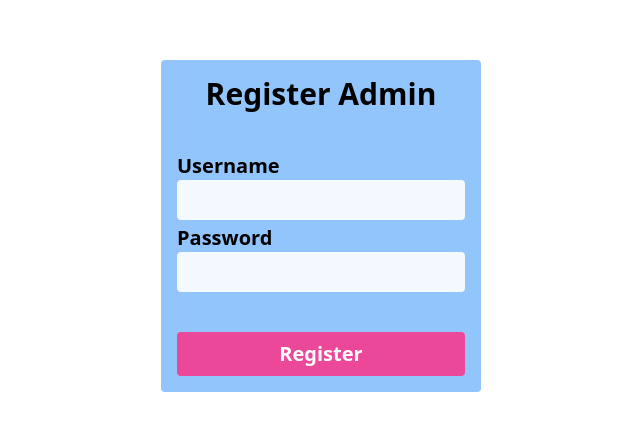
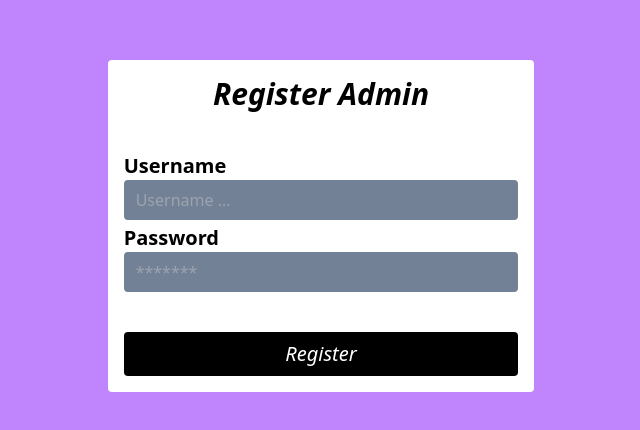
Before and after one commit to TrustyKrab/Englix-Client, a React (Vite) app: page /adminRegister in a window 1280 px wide. Shown: the part 174-604 px from the top of the page, without its empty margins (319-959 px from the left). Built offline with nearby package versions, Linux system fonts and the light colour scheme.

Commit message:
ah cape ah

```diff
--- a/src/App.jsx
+++ b/src/App.jsx
@@ -78,7 +78,7 @@ function App() {
         <Route path='/LandingPage' element={<LandingPage />} />
         {/* setelah login */}
         <Route path="/HomePage" element={<HomePage />} />
-        <Route path="/HomePage/Profile/" element={<ProfilePage />} />
+        <Route path="/HomePage/Profile/:id" element={<ProfilePage />} />
 
         {/* Kelas Page */}
         <Route path="/Kelas10Page" element={<Kelas10Page />} />
--- a/src/assets/Admin/ComponentAdmin/NavAdmin.jsx
+++ b/src/assets/Admin/ComponentAdmin/NavAdmin.jsx
@@ -8,7 +8,7 @@ const NavAdmin = ({ setDisplay }) => {
 
     const handleLogout = () => {
         localStorage.removeItem("token");
-        axios.get('https://englix-server.vercel.app/admin/logout')
+        axios.get('https://englix-server.https://englix-server.vercel.appl.app/admin/logout')
             .then(res => {
                 if (res.data.status) {
                     navigate('/adminLogin');
--- a/src/assets/Admin/PageAdmin/AdminRegister.jsx
+++ b/src/assets/Admin/PageAdmin/AdminRegister.jsx
@@ -30,38 +30,38 @@ const AdminRegister = () => {
 
     return (
         <>
-            <section>
-                <div className="h-screen w-full flex justify-center items-center">
+            <section className="h-screen w-full flex justify-center items-center bg-purple-400">
                 <form
                     onSubmit={handleSubmit}
-                        className="p-4 bg-blue-300 rounded w-1/4">
-                        <h1 className="font-black text-center text-3xl mb-10">Register Admin</h1>
+                    className="p-4 bg-white rounded w-4/5 sm:w-1/2 lg:w-1/3">
+                    <h1 className="font-black text-center text-3xl italic mb-10">Register Admin</h1>
                     <label htmlFor="username" className="w-full block font-bold text-xl">Username</label>
                     <input
                         type="text"
+                        placeholder="Username ..."
                         name='username'
                         id='username'
                         onChange={(e) => setUsername(e.target.value)}
-                            className="bg-white w-full px-3 py-2 text-black rounded bg-opacity-90 mb-1"
+                        className="bg-slate-500 w-full px-3 py-2 text-white rounded bg-opacity-90 mb-1"
                     />
 
                     <label htmlFor="password" className="w-full block font-bold text-xl">Password</label>
                     <input
                         type="password"
+                        placeholder="*******"
                         name='password'
                         id='password'
                         onChange={(e) => setPassword(e.target.value)}
-                            className="bg-white w-full px-3 py-2 text-black rounded bg-opacity-90"
+                        className="bg-slate-500 w-full px-3 py-2 text-white rounded bg-opacity-90"
                     />
                     <button
                         type="submit"
-                            className="bg-pink-500 hover:bg-pink-600 w-full rounded text-center font-semibold text-white py-1 mt-10 lg:py-2 lg:text-xl"
+                        className="bg-black w-full rounded text-center italic text-white py-1 mt-10 lg:py-2 lg:text-xl"
                     >
                         Register
                     </button>
                 </form>
-                </div>
-            </section >
+            </section>
         </>
     )
 }
```
Lines whose indentation alone changed are shown as unchanged.
